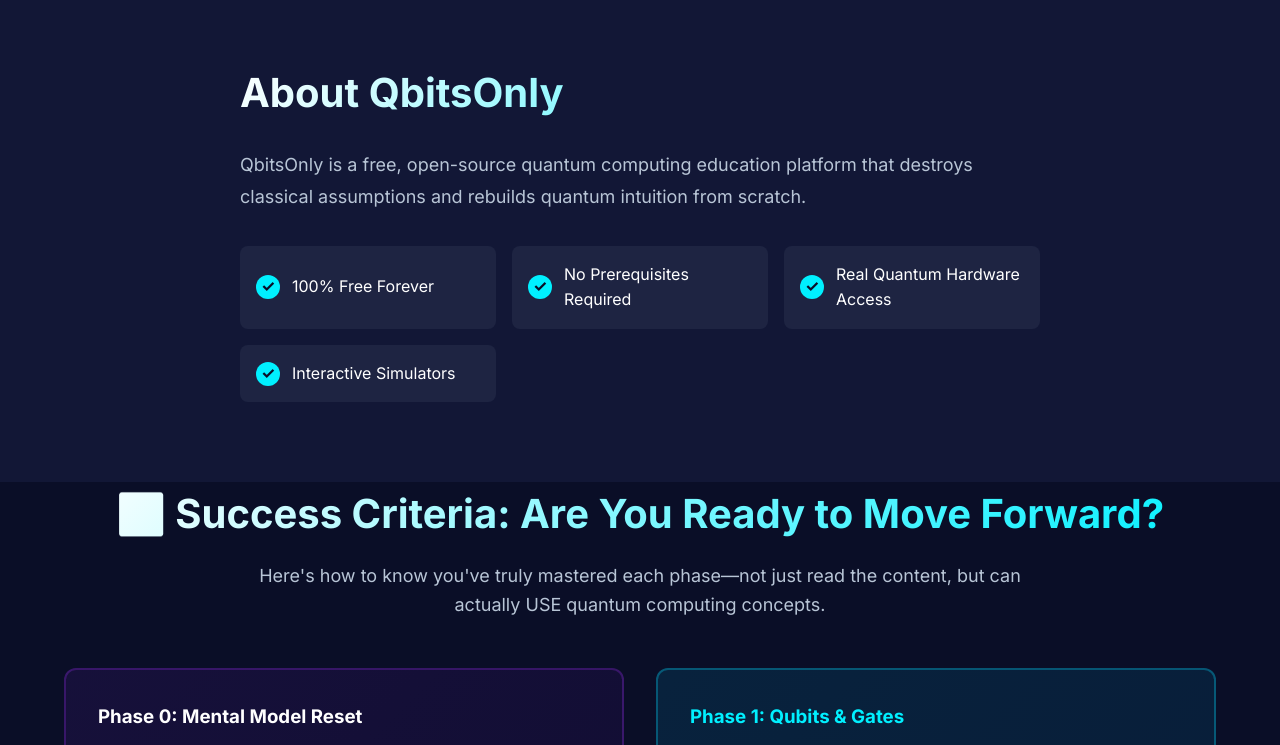
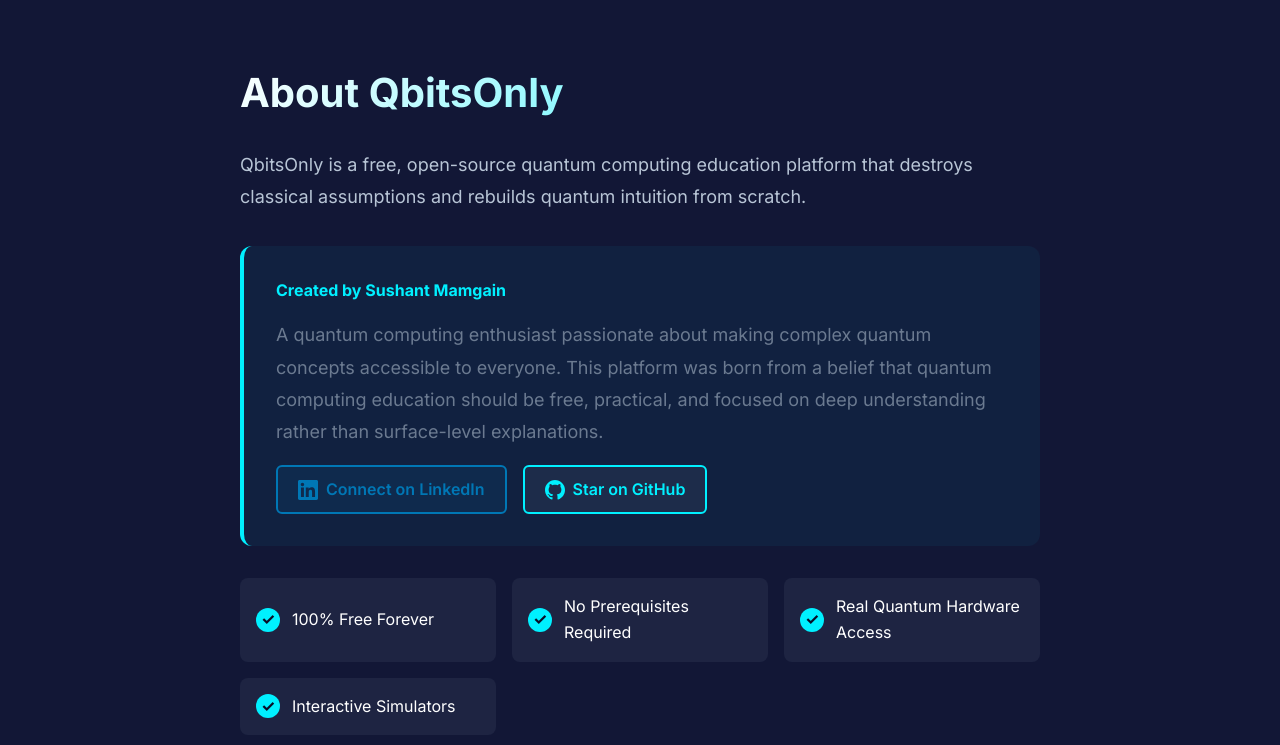
Before and after one commit to decode007/qbitsonly, a website: page index.html in a window 1280 px wide. Shown: the part 5672-6417 px from the top of the page. Drawn offline with Linux system fonts and the light colour scheme.

Commit message:
✨ Add About section with creator info + fix navigation
✅ Fixed Issues:
1. Added 'About' link to all pages (quirk, glossary, getting-started, quantum-nature)
2. Created About section with Sushant Mamgain's info and LinkedIn profile
3. Fixed section ID (id="about") for proper navigation
4. Phase 3 coming soon page already in root (accessible)

✅ About Section Includes:
- Creator name: Sushant Mamgain
- Personal statement about quantum education mission
- LinkedIn profile link with icon
- GitHub star button
- Beautiful card design with gradient border

✅ Navigation Consistency:
- All pages now have: Home | Lessons | Playground | About
- Glossary page also includes its own nav item
- Consistent across entire site

The About section is now live with your LinkedIn profile prominently displayed!

```diff
--- a/index.html
+++ b/index.html
@@ -272,7 +272,7 @@
     </section>
 
     <!-- Why This Matters Section -->
-    <section id="why-matters" class="about">
+    <section id="about" class="about">
       <div class="container">
         <div class="about-content">
           <h3>Why Does Quantum Computing Matter?</h3>
@@ -308,6 +308,33 @@
             QbitsOnly is a free, open-source quantum computing education platform that destroys
             classical assumptions and rebuilds quantum intuition from scratch.
           </p>
+
+          <div style="background: rgba(0, 217, 255, 0.05); padding: 32px; border-radius: 12px; margin: 32px 0; border-left: 4px solid var(--primary);">
+            <h4 style="color: var(--primary); margin-bottom: 16px;">Created by Sushant Mamgain</h4>
+            <p style="color: var(--text-muted); line-height: 1.8; margin-bottom: 16px;">
+              A quantum computing enthusiast passionate about making complex quantum concepts accessible to everyone.
+              This platform was born from a belief that quantum computing education should be free, practical, and focused on deep understanding rather than surface-level explanations.
+            </p>
+            <div style="display: flex; gap: 16px; flex-wrap: wrap; align-items: center;">
+              <a href="https://www.linkedin.com/in/sushant-mamgain-60447718/" target="_blank" rel="noopener"
+                 style="display: inline-flex; align-items: center; gap: 8px; padding: 10px 20px; background: rgba(0, 119, 181, 0.1);
+                 color: #0077b5; border: 2px solid #0077b5; border-radius: 6px; text-decoration: none; font-weight: 600; transition: all 0.3s ease;">
+                <svg width="20" height="20" fill="currentColor" viewBox="0 0 24 24">
+                  <path d="M20.447 20.452h-3.554v-5.569c0-1.328-.027-3.037-1.852-3.037-1.853 0-2.136 1.445-2.136 2.939v5.667H9.351V9h3.414v1.561h.046c.477-.9 1.637-1.85 3.37-1.85 3.601 0 4.267 2.37 4.267 5.455v6.286zM5.337 7.433c-1.144 0-2.063-.926-2.063-2.065 0-1.138.92-2.063 2.063-2.063 1.14 0 2.064.925 2.064 2.063 0 1.139-.925 2.065-2.064 2.065zm1.782 13.019H3.555V9h3.564v11.452zM22.225 0H1.771C.792 0 0 .774 0 1.729v20.542C0 23.227.792 24 1.771 24h20.451C23.2 24 24 23.227 24 22.271V1.729C24 .774 23.2 0 22.222 0h.003z"/>
+                </svg>
+                Connect on LinkedIn
+              </a>
+              <a href="https://github.com/decode007/qbitsonly" target="_blank" rel="noopener"
+                 style="display: inline-flex; align-items: center; gap: 8px; padding: 10px 20px; background: rgba(255, 255, 255, 0.05);
+                 color: var(--primary); border: 2px solid var(--primary); border-radius: 6px; text-decoration: none; font-weight: 600; transition: all 0.3s ease;">
+                <svg width="20" height="20" fill="currentColor" viewBox="0 0 24 24">
+                  <path d="M12 0c-6.626 0-12 5.373-12 12 0 5.302 3.438 9.8 8.207 11.387.599.111.793-.261.793-.577v-2.234c-3.338.726-4.033-1.416-4.033-1.416-.546-1.387-1.333-1.756-1.333-1.756-1.089-.745.083-.729.083-.729 1.205.084 1.839 1.237 1.839 1.237 1.07 1.834 2.807 1.304 3.492.997.107-.775.418-1.305.762-1.604-2.665-.305-5.467-1.334-5.467-5.931 0-1.311.469-2.381 1.236-3.221-.124-.303-.535-1.524.117-3.176 0 0 1.008-.322 3.301 1.23.957-.266 1.983-.399 3.003-.404 1.02.005 2.047.138 3.006.404 2.291-1.552 3.297-1.23 3.297-1.23.653 1.653.242 2.874.118 3.176.77.84 1.235 1.911 1.235 3.221 0 4.609-2.807 5.624-5.479 5.921.43.372.823 1.102.823 2.222v3.293c0 .319.192.694.801.576 4.765-1.589 8.199-6.086 8.199-11.386 0-6.627-5.373-12-12-12z"/>
+                </svg>
+                Star on GitHub
+              </a>
+            </div>
+          </div>
+
           <div class="about-features">
             <div class="about-feature">
               <span class="check-icon">✓</span>
```
Also changed, not shown: getting-started.html (+1 -0 lines), glossary.html (+1 -0 lines), quantum-nature.html (+1 -0 lines), quirk.html (+1 -0 lines).
